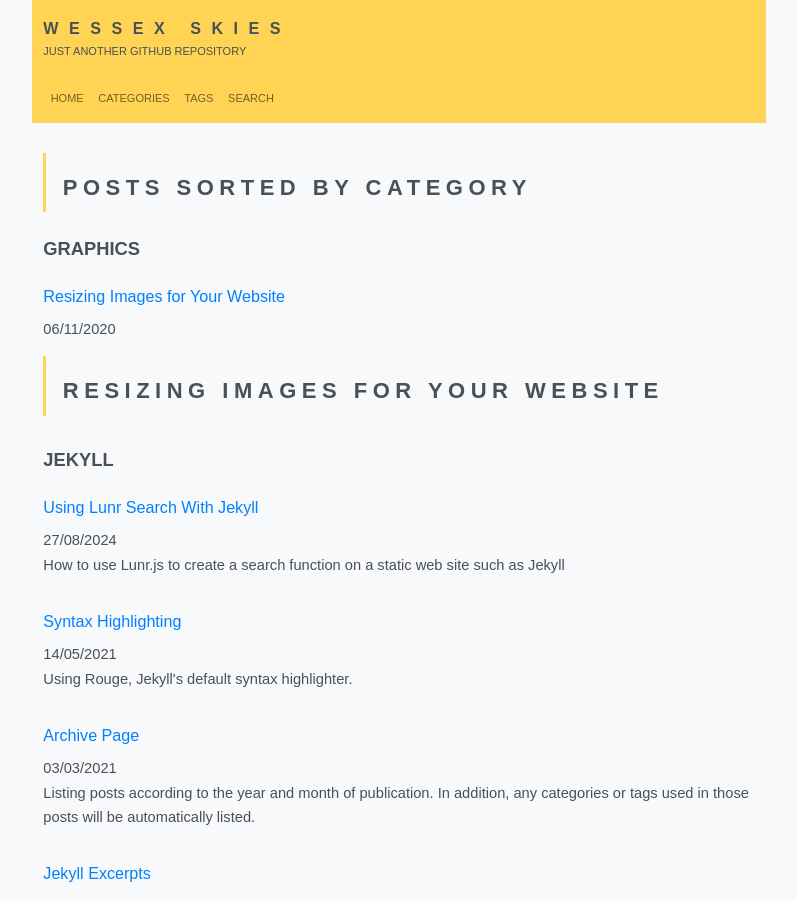
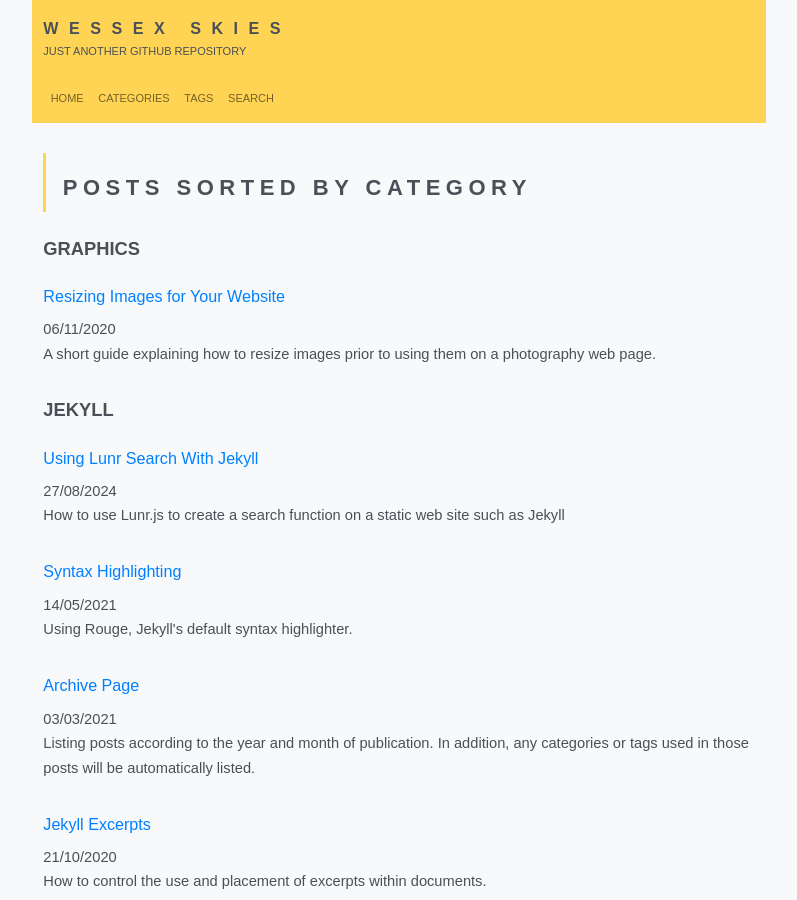
Before and after one commit to Wessex-Skies/wessex-skies.github.io, a Jekyll site: the page built from _pages/categories.html, in a window 1280 px wide and 900 px high. Shown: the whole window, without its empty margins (241-1038 px from the left). Built offline with Jekyll 4.4.1, drawn with Linux system fonts in a browser that asks for light colours; some web fonts are replaced.

Commit message:
automated: 2024-09-02-1511

```diff
--- a/_pages/categories.html
+++ b/_pages/categories.html
@@ -21,7 +21,7 @@ id: page
 
             <p>
                 <span class="post-date">{{ post.date | date: "%d/%m/%Y" }} </span> <br />
-                <span class="post-excerpt">{% if post.excerpt != null %} {{ post.excerpt }} {% endif %}</span>
+                <span class="post-excerpt">{% if post.excerpt %} {{ post.excerpt }} {% endif %}</span>
             </p>
 
         </div>
--- a/_posts/2023-03-01-221719.md
+++ b/_posts/2023-03-01-221719.md
@@ -4,6 +4,7 @@ date: 2020-11-06
 uid: 20230301221719
 categories: graphics
 tags: [website, resizing, imagemagick]
+excerpt: A short guide explaining how to resize images prior to using them on a photography web page.
 ---
 
 # Resizing Images for Your Website
```
